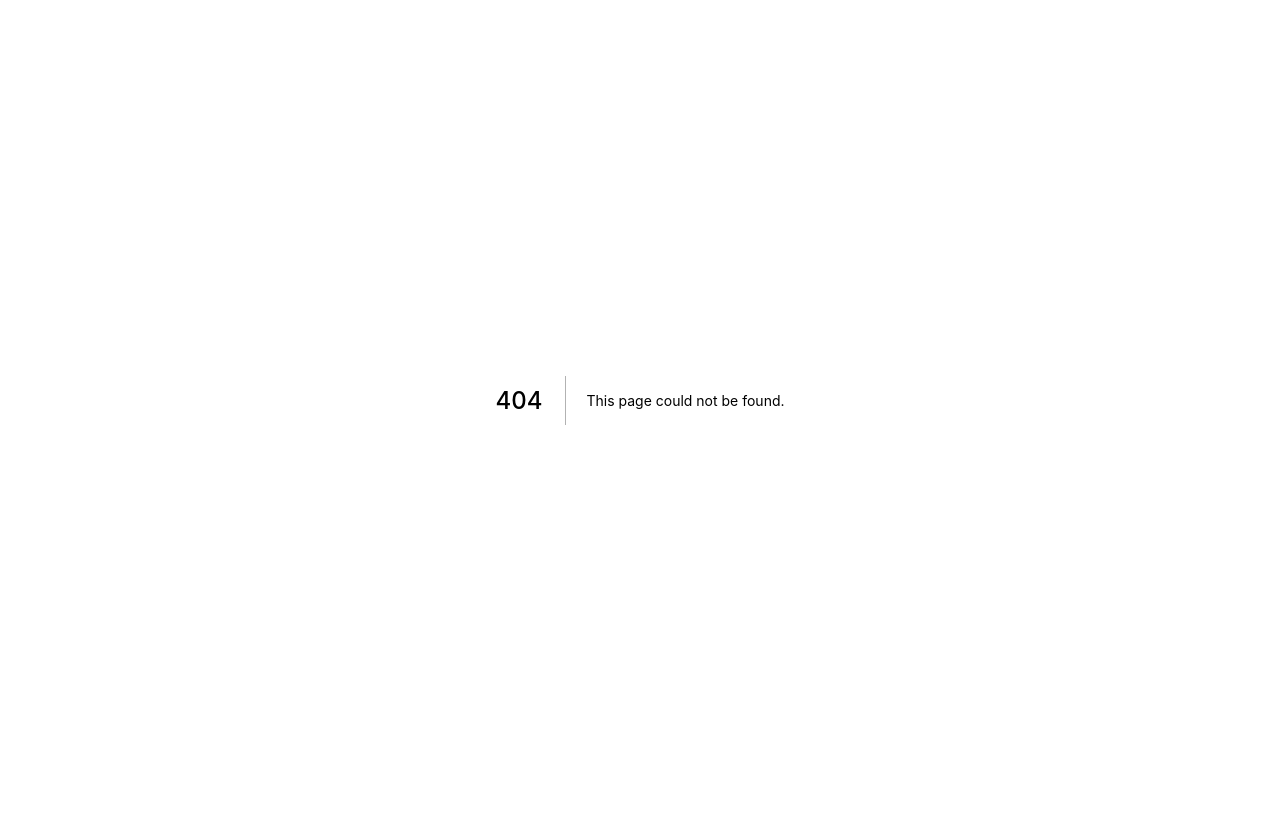
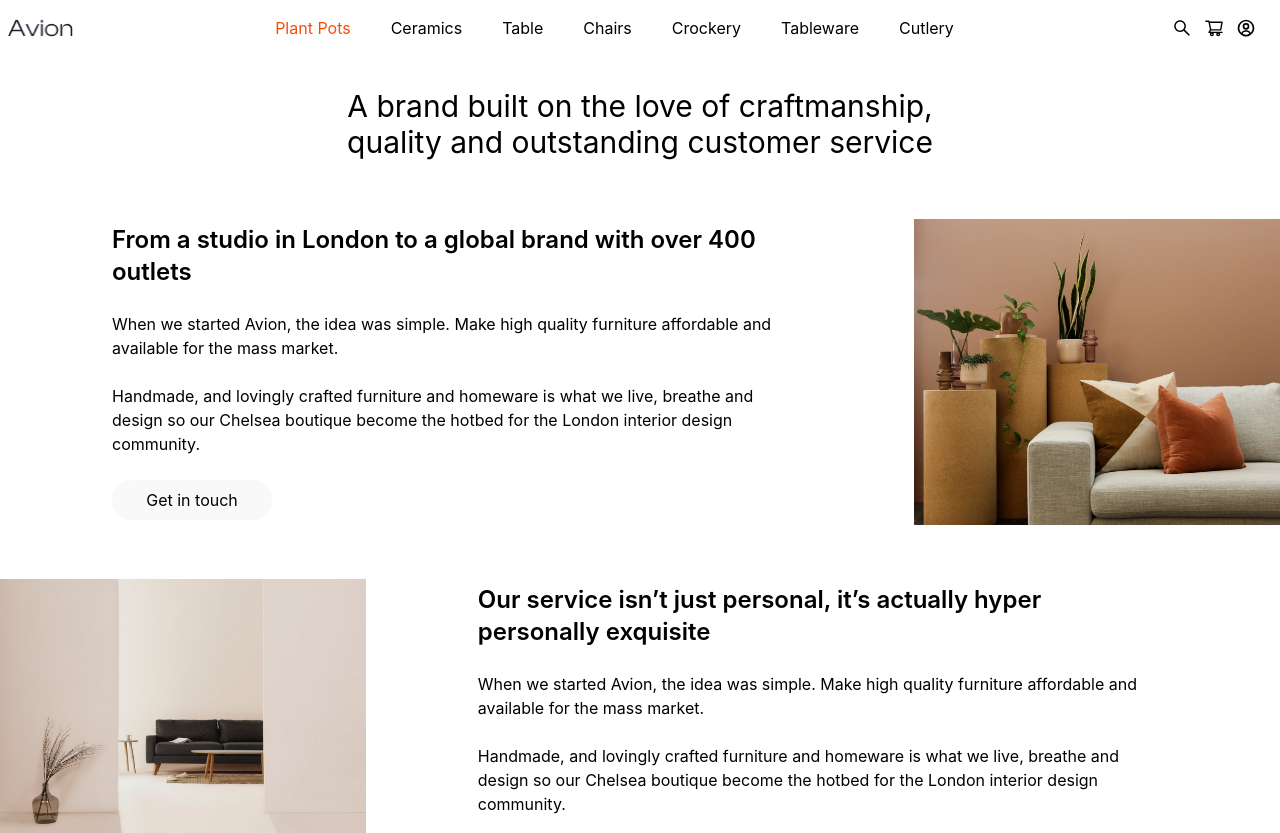
Before and after one commit to Huynhkimphat/Naver_Capstone_Project, a Next.js app: page /about in a window 1280 px wide. Before the commit this address had no page. Shown: the top 833 px of the page. Before the commit the page ends 800 px from the top, so only its background shows below. Built offline with nearby package versions, Linux system fonts and the light colour scheme.

Commit message:
Update About Title Com and About Content Com

```diff
--- /dev/null
+++ b/components/AboutContent/AboutContent.js
@@ -0,0 +1,35 @@
+import Image from "next/image";
+import About from "../../static/about.png";
+
+const styles = {
+  wrapper: "mx-auto flex md:flex-row flex-col",
+  wrapperReverse: "mx-auto  flex md:flex-row-reverse flex-col-reverse",
+  content: "flex flex-col gap-y-6 justify-center md:px-28 p-8",
+  title: "font-semibold text-2xl",
+  labelContainer: "flex flex-col gap-y-6",
+  img: "flex flex-end",
+  logo: "cursor-pointer object-contain",
+  buttonContainer:"flex justify-center md:justify-start",
+  button:
+    "bg-[#F9F9F9] text-center rounded-full w-[10rem] p-2 hover:font-semibold cursor-pointer hover:bg-[#ccc]",
+};
+
+export default function AboutContent({ data }) {
+  return (
+    <div className={data.isReverse ? styles.wrapperReverse : styles.wrapper}>
+      <div className={styles.content}>
+        <div className={styles.title}>{data.title}</div>
+        <div className={styles.labelContainer}>
+          <div className={styles.label}>{data.label1}</div>
+          <div className={styles.label}>{data.label2}</div>
+          <div className={styles.buttonContainer}>
+            <div className={styles.button}>Get in touch</div>
+          </div>
+        </div>
+      </div>
+      <div className={styles.img}>
+        <Image className={styles.logo} src={data.logo} alt={""} />
+      </div>
+    </div>
+  );
+}
--- /dev/null
+++ b/pages/about/index.js
@@ -0,0 +1,51 @@
+import Layout from "../../components/Layout";
+import AboutContent from "../../components/AboutContent/AboutContent";
+import AboutLogo from "../../static/About.png";
+import AboutLogo1 from "../../static/About2.png";
+
+const styles = {
+  wrapper: "mx-auto max-w-7xl flex",
+  content: " ",
+  title: "flex justify-center items-center p-8 text-3xl flex-col",
+};
+
+const aboutLists = [
+  {
+    id: 1,
+    title: `From a studio in London to a global brand with over 400 outlets`,
+    label1: `When we started Avion, the idea was simple. Make high quality furniture affordable and available for the mass market.`,
+    label2: `Handmade, and lovingly crafted furniture and homeware is what we live, breathe and design so our Chelsea boutique become the hotbed for the London interior design community.`,
+    logo: AboutLogo,
+    isReverse: false,
+  },
+  {
+    id: 1,
+    title: `Our service isn’t just personal, it’s actually hyper personally exquisite`,
+    label1: `When we started Avion, the idea was simple. Make high quality furniture affordable and available for the mass market.`,
+    label2: `Handmade, and lovingly crafted furniture and homeware is what we live, breathe and design so our Chelsea boutique become the hotbed for the London interior design community.`,
+    logo: AboutLogo1,
+    isReverse: true,
+  },
+];
+
+export default function About() {
+  return (
+    <Layout>
+      <div className={styles.wrapper}>
+        <div className={styles.content}>
+          <div className={styles.title}>
+            <div>A brand built on the love of craftmanship,</div>
+            <div>quality and outstanding customer service</div>
+          </div>
+          <div className={styles.aboutContentContainer}>
+            {aboutLists.map((item) => (
+              <AboutContent key={item.id} data={item} />
+            ))}
+          </div>
+          {/* What... */}
+          {/* Join and feedback */}
+        </div>
+      </div>
+    </Layout>
+  );
+}
```
Also changed, not shown: static/About.png (added), static/About2.png (added).
